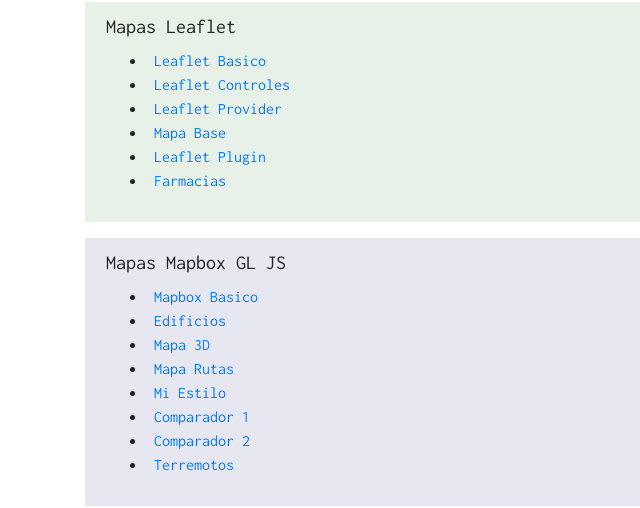
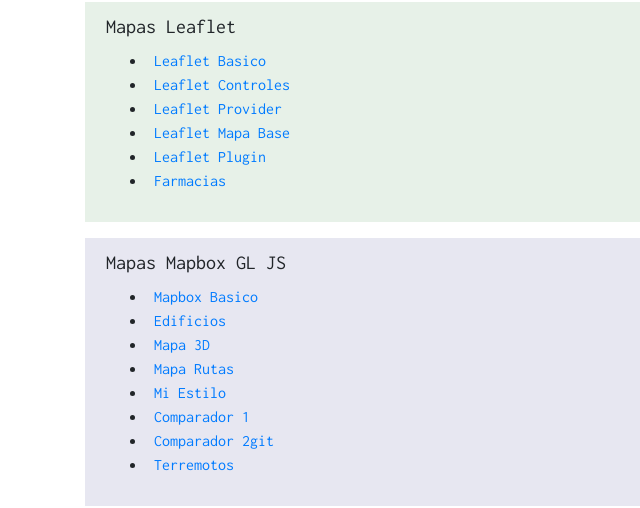
Before and after one commit to xelecha/GeoWeb, a plain HTML site: page index.html in a window 1280 px wide. Shown: the part 97-605 px from the top of the page, 0-640 px from the left. Drawn offline with nearby package versions, Linux system fonts and the light colour scheme.

Commit message:
Update Index

```diff
--- a/index.html
+++ b/index.html
@@ -80,7 +80,7 @@
               <a href="leaflet-provider.html" target="_blank">&nbsp;Leaflet Provider</a>
             </li>
             <li>
-              <a href="mapabase.html" target="_blank">&nbsp;Mapa Base</a>
+              <a href="mapabase.html" target="_blank">&nbsp;Leaflet Mapa Base</a>
             </li>
             <li>
               <a href="leaflet-plugin.html" target="_blank">&nbsp;Leaflet Plugin</a>
@@ -116,7 +116,7 @@
               <a href="mapbox-compare.html" target="_blank">&nbsp;Comparador 1</a>
             </li>
             <li>
-              <a href="mapbox-compare2.html" target="_blank">&nbsp;Comparador 2</a>
+              <a href="mapbox-compare2.html" target="_blank">&nbsp;Comparador 2git</a>
             </li>
             <li>
               <a href="terremotos.html" target="_blank">&nbsp;Terremotos</a>
```
